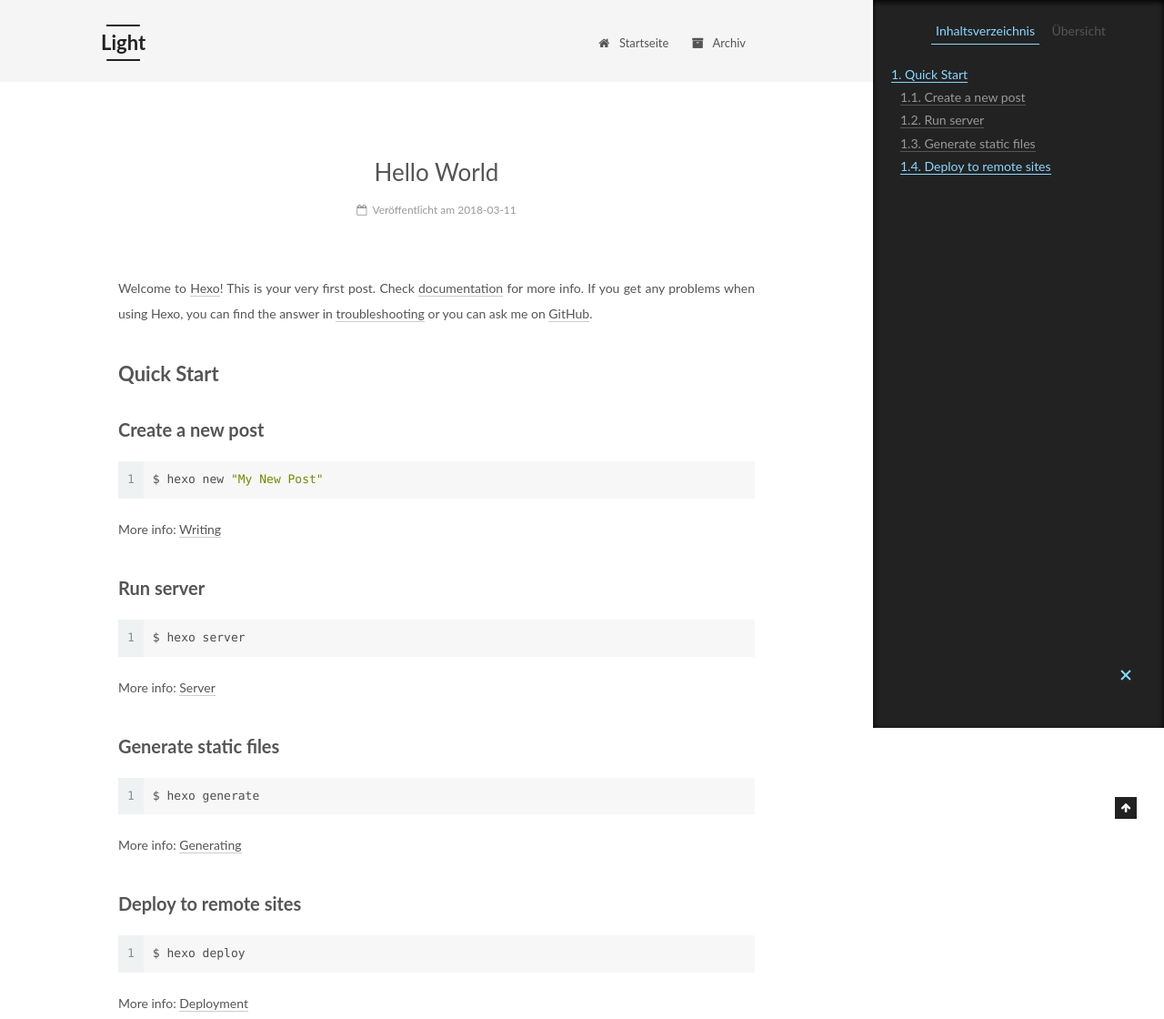
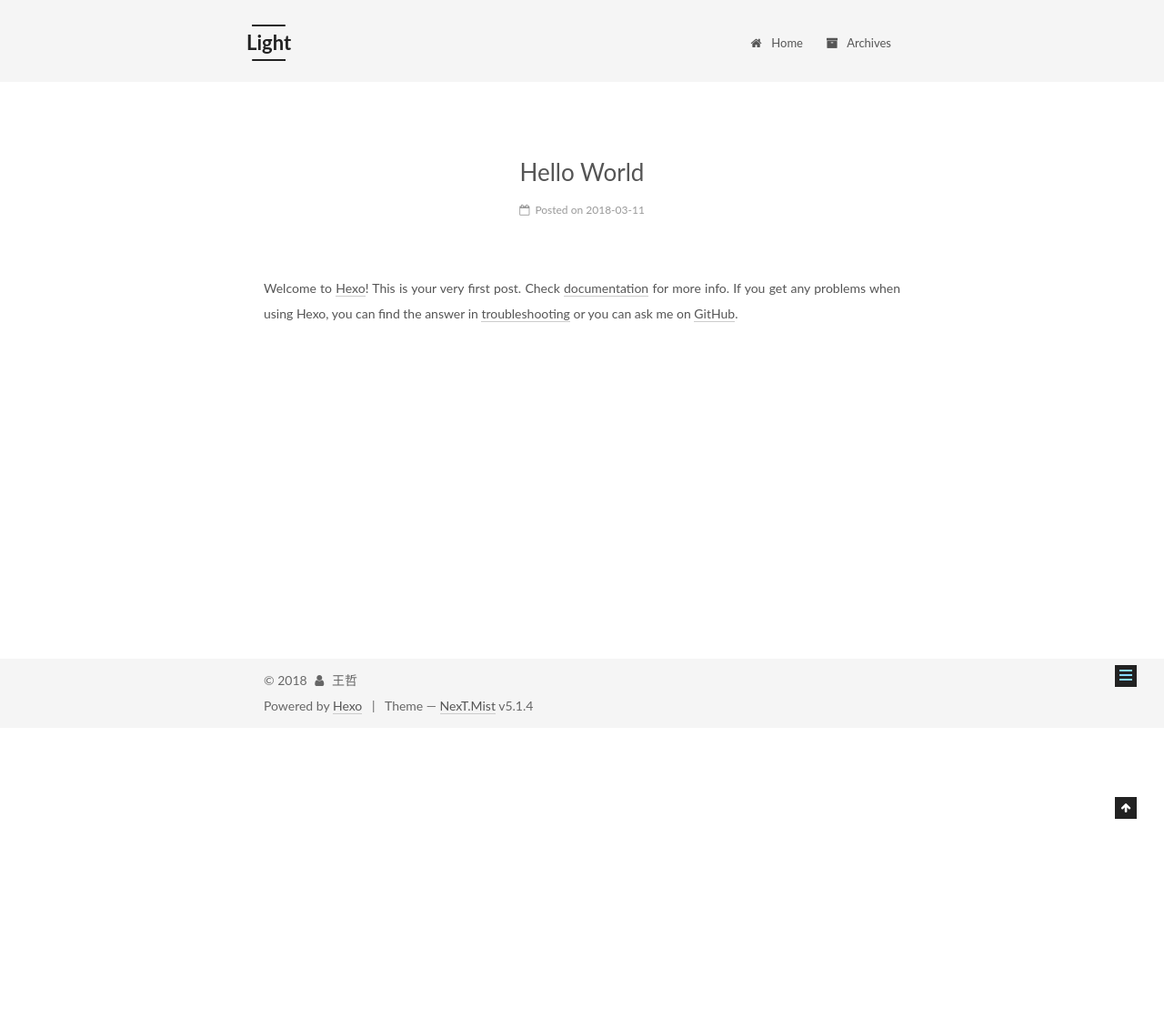
Before and after one commit to wzlovegit/wzlovegit.github.io, a plain HTML site: page 2018/03/11/hello-world/index.html in a window 1280 px wide. Shown: the top 1120 px of the page at 91% size. After the commit the page ends 800 px from the top, so only its background shows below. Drawn offline with Linux system fonts and the light colour scheme.

Commit message:
Site updated: 2018-03-11 17:40:38

```diff
--- a/2018/03/11/hello-world/index.html
+++ b/2018/03/11/hello-world/index.html
@@ -79,17 +79,17 @@
 
 
 
-<meta name="description" content="Welcome to Hexo! This is your very first post. Check documentation for more info. If you get any problems when using Hexo, you can find the answer in troubleshooting or you can ask me on GitHub. Quick">
+<meta name="description" content="Welcome to Hexo! This is your very first post. Check documentation for more info. If you get any problems when using Hexo, you can find the answer in troubleshooting or you can ask me on GitHub.">
 <meta property="og:type" content="article">
 <meta property="og:title" content="Hello World">
 <meta property="og:url" content="http://wzlovegit.github.io/2018/03/11/hello-world/index.html">
 <meta property="og:site_name" content="Light">
-<meta property="og:description" content="Welcome to Hexo! This is your very first post. Check documentation for more info. If you get any problems when using Hexo, you can find the answer in troubleshooting or you can ask me on GitHub. Quick">
+<meta property="og:description" content="Welcome to Hexo! This is your very first post. Check documentation for more info. If you get any problems when using Hexo, you can find the answer in troubleshooting or you can ask me on GitHub.">
 <meta property="og:locale" content="中文">
-<meta property="og:updated_time" content="2018-03-11T05:39:06.931Z">
+<meta property="og:updated_time" content="2018-03-11T09:40:17.040Z">
 <meta name="twitter:card" content="summary">
 <meta name="twitter:title" content="Hello World">
-<meta name="twitter:description" content="Welcome to Hexo! This is your very first post. Check documentation for more info. If you get any problems when using Hexo, you can find the answer in troubleshooting or you can ask me on GitHub. Quick">
+<meta name="twitter:description" content="Welcome to Hexo! This is your very first post. Check documentation for more info. If you get any problems when using Hexo, you can find the answer in troubleshooting or you can ask me on GitHub.">
 
 
 
@@ -185,7 +185,7 @@
 
               <i class="menu-item-icon fa fa-fw fa-home"></i> <br />
 
-            Startseite
+            Home
           </a>
         </li>
 
@@ -195,7 +195,7 @@
 
               <i class="menu-item-icon fa fa-fw fa-archive"></i> <br />
 
-            Archiv
+            Archives
           </a>
         </li>
 
@@ -259,7 +259,7 @@
                 <i class="fa fa-calendar-o"></i>
               </span>
 
-                <span class="post-meta-item-text">Veröffentlicht am</span>
+                <span class="post-meta-item-text">Posted on</span>
 
               <time title="Post created" itemprop="dateCreated datePublished" datetime="2018-03-11T13:39:06+08:00">
                 2018-03-11
@@ -300,14 +300,6 @@
 
 
         <p>Welcome to <a href="https://hexo.io/" target="_blank" rel="noopener">Hexo</a>! This is your very first post. Check <a href="https://hexo.io/docs/" target="_blank" rel="noopener">documentation</a> for more info. If you get any problems when using Hexo, you can find the answer in <a href="https://hexo.io/docs/troubleshooting.html" target="_blank" rel="noopener">troubleshooting</a> or you can ask me on <a href="https://github.com/hexojs/hexo/issues" target="_blank" rel="noopener">GitHub</a>.</p>
-<h2 id="Quick-Start"><a href="#Quick-Start" class="headerlink" title="Quick Start"></a>Quick Start</h2><h3 id="Create-a-new-post"><a href="#Create-a-new-post" class="headerlink" title="Create a new post"></a>Create a new post</h3><figure class="highlight bash"><table><tr><td class="gutter"><pre><span class="line">1</span><br></pre></td><td class="code"><pre><span class="line">$ hexo new <span class="string">"My New Post"</span></span><br></pre></td></tr></table></figure>
-<p>More info: <a href="https://hexo.io/docs/writing.html" target="_blank" rel="noopener">Writing</a></p>
-<h3 id="Run-server"><a href="#Run-server" class="headerlink" title="Run server"></a>Run server</h3><figure class="highlight bash"><table><tr><td class="gutter"><pre><span class="line">1</span><br></pre></td><td class="code"><pre><span class="line">$ hexo server</span><br></pre></td></tr></table></figure>
-<p>More info: <a href="https://hexo.io/docs/server.html" target="_blank" rel="noopener">Server</a></p>
-<h3 id="Generate-static-files"><a href="#Generate-static-files" class="headerlink" title="Generate static files"></a>Generate static files</h3><figure class="highlight bash"><table><tr><td class="gutter"><pre><span class="line">1</span><br></pre></td><td class="code"><pre><span class="line">$ hexo generate</span><br></pre></td></tr></table></figure>
-<p>More info: <a href="https://hexo.io/docs/generating.html" target="_blank" rel="noopener">Generating</a></p>
-<h3 id="Deploy-to-remote-sites"><a href="#Deploy-to-remote-sites" class="headerlink" title="Deploy to remote sites"></a>Deploy to remote sites</h3><figure class="highlight bash"><table><tr><td class="gutter"><pre><span class="line">1</span><br></pre></td><td class="code"><pre><span class="line">$ hexo deploy</span><br></pre></td></tr></table></figure>
-<p>More info: <a href="https://hexo.io/docs/deployment.html" target="_blank" rel="noopener">Deployment</a></p>
 
 
     </div>
@@ -376,17 +368,8 @@
 
 
 
-        <ul class="sidebar-nav motion-element">
-          <li class="sidebar-nav-toc sidebar-nav-active" data-target="post-toc-wrap">
-            Inhaltsverzeichnis
-          </li>
-          <li class="sidebar-nav-overview" data-target="site-overview-wrap">
-            Übersicht
-          </li>
-        </ul>
 
-
-      <section class="site-overview-wrap sidebar-panel">
+      <section class="site-overview-wrap sidebar-panel sidebar-panel-active">
         <div class="site-overview">
           <div class="site-author motion-element" itemprop="author" itemscope itemtype="http://schema.org/Person">
 
@@ -402,7 +385,7 @@
                 <a href="/archives/">
 
                   <span class="site-state-item-count">1</span>
-                  <span class="site-state-item-name">Artikel</span>
+                  <span class="site-state-item-name">posts</span>
                 </a>
               </div>
 
@@ -429,22 +412,6 @@
       </section>
 
 
-      <!--noindex-->
-        <section class="post-toc-wrap motion-element sidebar-panel sidebar-panel-active">
-          <div class="post-toc">
-
-
-
-
-
-
-              <div class="post-toc-content"><ol class="nav"><li class="nav-item nav-level-2"><a class="nav-link" href="#Quick-Start"><span class="nav-number">1.</span> <span class="nav-text">Quick Start</span></a><ol class="nav-child"><li class="nav-item nav-level-3"><a class="nav-link" href="#Create-a-new-post"><span class="nav-number">1.1.</span> <span class="nav-text">Create a new post</span></a></li><li class="nav-item nav-level-3"><a class="nav-link" href="#Run-server"><span class="nav-number">1.2.</span> <span class="nav-text">Run server</span></a></li><li class="nav-item nav-level-3"><a class="nav-link" href="#Generate-static-files"><span class="nav-number">1.3.</span> <span class="nav-text">Generate static files</span></a></li><li class="nav-item nav-level-3"><a class="nav-link" href="#Deploy-to-remote-sites"><span class="nav-number">1.4.</span> <span class="nav-text">Deploy to remote sites</span></a></li></ol></li></ol></div>
-
-
-          </div>
-        </section>
-      <!--/noindex-->
-
 
 
 
@@ -468,7 +435,7 @@
 </div>
 
 
-  <div class="powered-by">Erstellt mit  <a class="theme-link" target="_blank" href="https://hexo.io">Hexo</a></div>
+  <div class="powered-by">Powered by <a class="theme-link" target="_blank" href="https://hexo.io">Hexo</a></div>
 
 
 
```
Also changed, not shown: archives/2018/03/index.html (+6 -6 lines), archives/2018/index.html (+6 -6 lines), archives/index.html (+6 -6 lines), index.html (+5 -13 lines).
